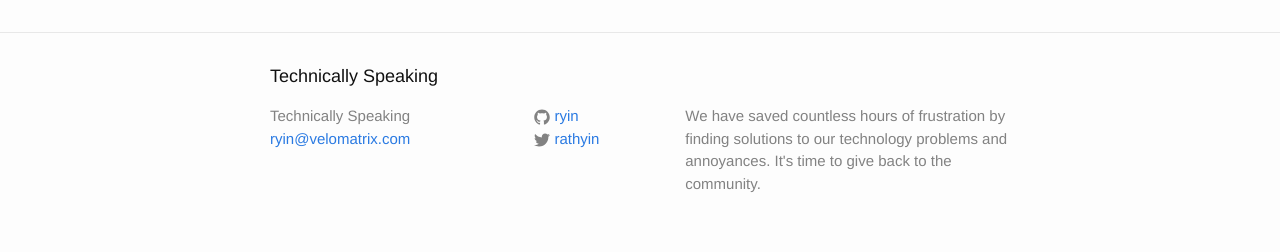
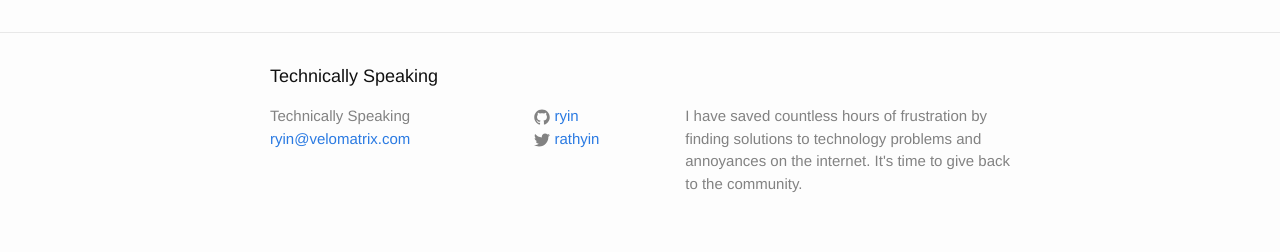
Before and after one commit to velomatrix/velomatrix.github.io, a Jekyll site: the page built from index.html, in a window 1280 px wide. Shown: the part 1344-1596 px from the top of the page. Built offline with Jekyll 4.4.1, drawn with Linux system fonts in a browser that asks for light colours.

Commit message:
updated description

```diff
--- a/_config.yml
+++ b/_config.yml
@@ -2,7 +2,7 @@
 title: Technically Speaking
 email: ryin@velomatrix.com
 description: > # this means to ignore newlines until "baseurl:"
-  We have saved countless hours of frustration by finding solutions to our technology problems and annoyances. It's time to give back to the community.
+  I have saved countless hours of frustration by finding solutions to technology problems and annoyances on the internet. It's time to give back to the community.
 baseurl: "" # the subpath of your site, e.g. /blog/
 url: "http://velomatrix.net" # the base hostname & protocol for your site
 twitter_username: rathyin
```
